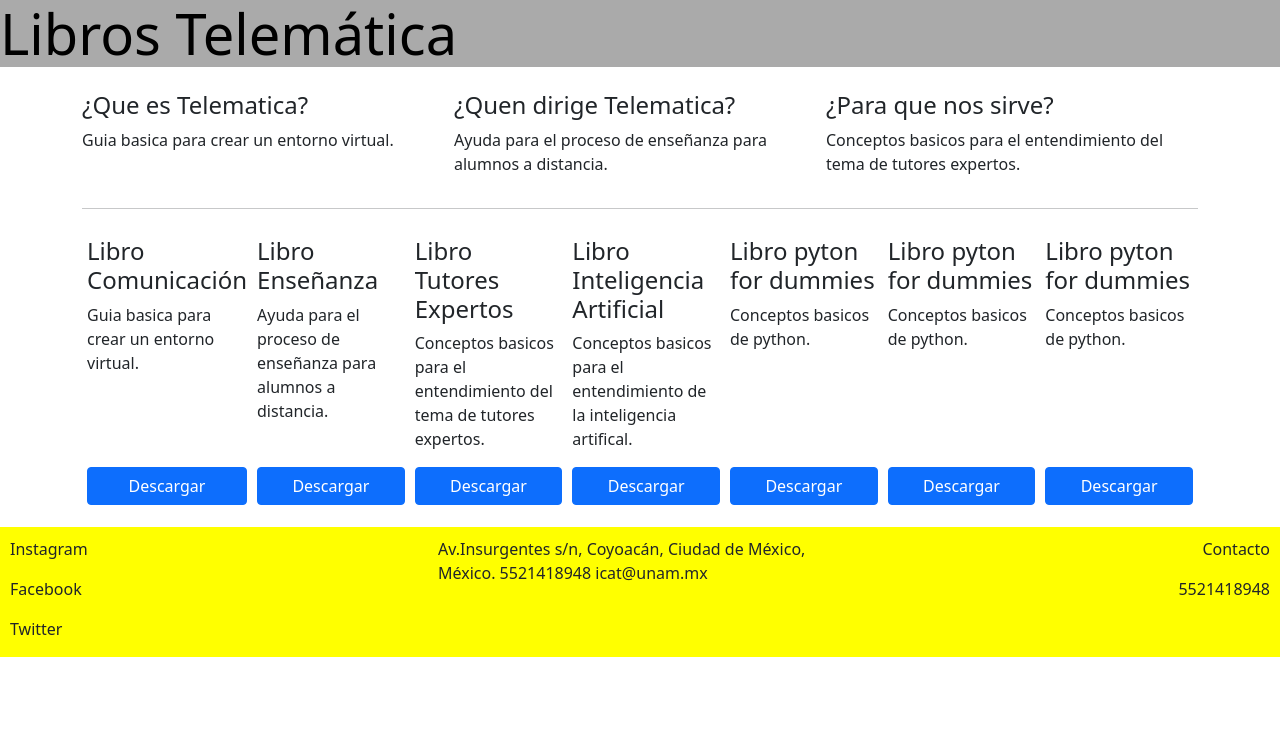
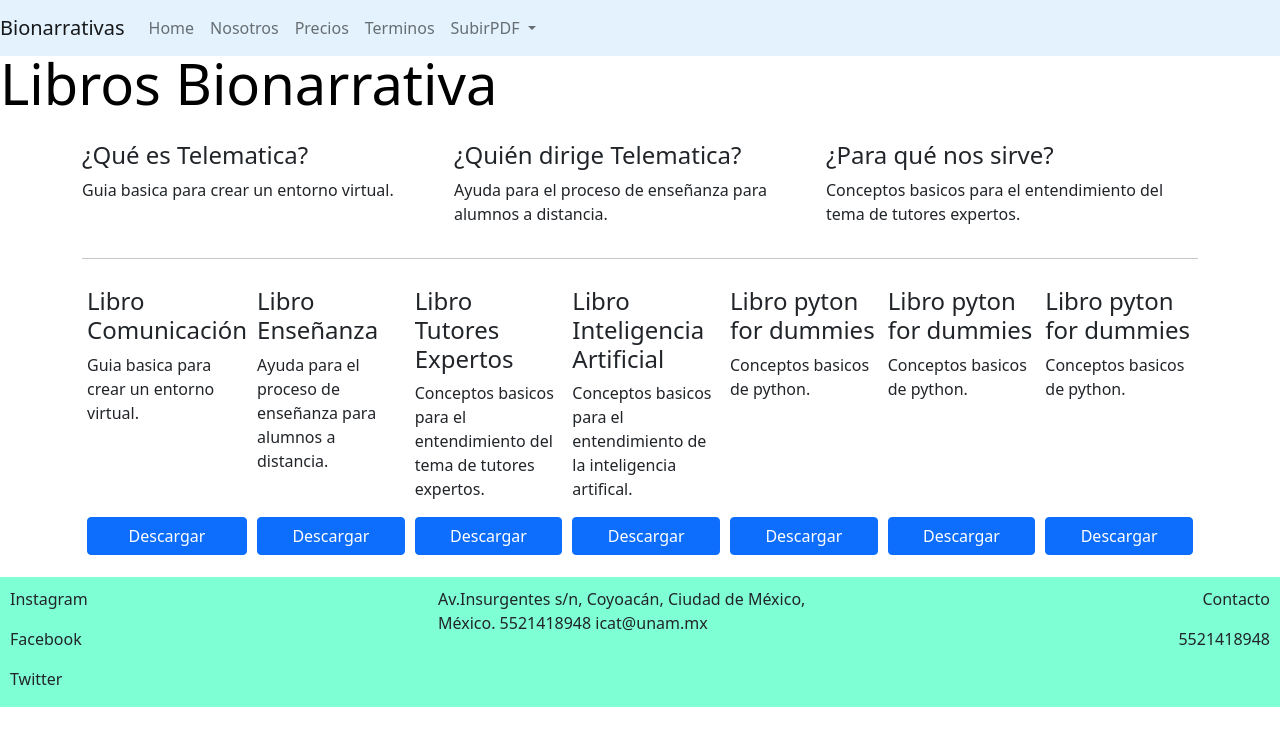
Before and after one commit to ferchogm96/Curso-Boostrap4, a website: page index.html in a window 1280 px wide. Drawn offline with nearby package versions, Linux system fonts and the light colour scheme.

Commit message:
agregando la navbar pero con errores en el dropdown

```diff
--- a/css/main.css
+++ b/css/main.css
@@ -1,11 +1,16 @@
 .jumbotron{
-	background-color: #aaa;
-	color: black
+	background-color: primary;
+	color: black;
+	margin-top: 50px;
+}
+
+.navbar{
+	background-color: #e3f2fd;
 }
 
 footer{
 	padding: 10px 10px 0 10px;
-	background-color: yellow;
+	background-color: aquamarine;
 	margin-bottom: 0px;
 	margin-top: 20px;
 }
--- a/index.html
+++ b/index.html
@@ -14,27 +14,54 @@
 
   <body>
 
+
     <div class="jumbotron">
-    	<h1 class="display-4">Libros Telemática</h1>
+    	<h1 class="display-4">Libros Bionarrativa</h1>
 		</div>
+		<nav class="navbar navbar-expand-md navbar-light fixed-top">
+    	<a class="navbar-brand" href="#">Bionarrativas</a>
 
+    	<button class="navbar-toggler" type="button" data-toggle="collapse" data-target="#navbarSupportedContent" aria-controls="navbarNavDropdown" aria-expanded="false" aria-label="Toggle navigation">
+    		<span class="navbar-toggler-icon"></span>
+    	</button>
+
+    	<div class="collapse navbar-collapse" id="navbarSupportedContent">
+    		<ul class="navbar-nav mr-auto">
+    			<li class="nav-item active">
+    				<a class="nav-link" href="#">Home</a>
+    			</li>
+    			<li class="nav-item"><a class="nav-link" href="#">Nosotros </a></li>
+    			<li class="nav-item"><a class="nav-link" href="#">Precios </a></li>
+    			<li class="nav-item"><a class="nav-link" href="#">Terminos </a></li>
+    			<li class="nav-item dropdown">
+	        	<a class="nav-link dropdown-toggle" href="#" id="navbarDropdown" role="button" data-toggle="dropdown" aria-haspopup="true" aria-expanded="false">
+	          SubirPDF
+	        	</a>
+        		<div class="dropdown-menu" aria-labelledby="navbarDropdownMenuLink">
+	          	<a class="dropdown-item" href="#">Action</a>
+	          	<a class="dropdown-item" href="#">Another action</a>
+	          	<div class="dropdown-divider"></div>
+	          	<a class="dropdown-item" href="#">Something else here</a>
+        		</div>
+      		</li>
+    </nav>
 		<div class="container">
 			<div class="d-flex">
 				<div class="col-sm-4">
 					<p>
-					<h4>¿Que es Telematica?</h4>
+						<h4>¿Qué es Telematica?</h4>
 						<p>Guia basica para crear un entorno virtual. </p>
 					</p>
 				</div>
 				<div class="col-sm-4">
 					<p>
-					<h4>¿Quen dirige Telematica? </h4>
+						<h4>¿Quién dirige Telematica? </h4>
 						<p>Ayuda para el proceso de enseñanza para alumnos a distancia. </p>
 					</p>
 				</div>
 				<div class="col-sm-4">
 					<p>
-					<h4>¿Para que nos sirve?</h4>
+						<h4>¿Para qué nos sirve?</h4>
 						<p>Conceptos basicos para el entendimiento del tema de tutores expertos.</p>
 					</p>
 				</div>
@@ -97,6 +124,9 @@
 		</div>
 	</div>
 
+
+
+
 	<footer>
 		<div class="row">
 			<div class="col-sm-4 d-flex flex-column">
```
Also changed, not shown: 1 other file. Lines whose indentation alone changed are shown as unchanged.
